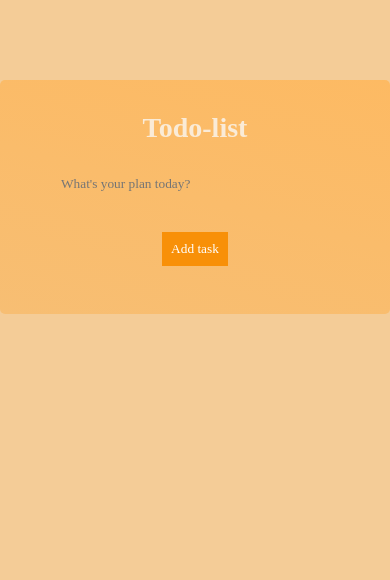
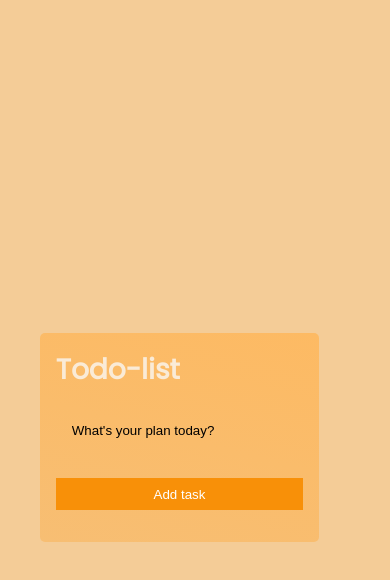
Before and after one commit to Charlie042/Todolist-react, a React (Create React App) app: page / in a window 390 px wide. Shown: the top 580 px of the page. Built offline with nearby package versions, Linux system fonts and the light colour scheme.

Commit message:
Todolist

```diff
--- a/src/App.css
+++ b/src/App.css
@@ -1,72 +1,71 @@
 @import url('https://fonts.googleapis.com/css2?family=Poppins&display=swap');
 
-
-*{
+* {
   margin: 0;
   padding: 0;
   box-sizing: border-box;
-  font-family: 'Playfair Display', serif;
 }
 
-
-
 body {
+  font-family: 'Playfair Display', serif;
   background: rgb(244, 204, 151);
   display: flex;
   justify-content: center;
   align-items: center;
+  min-height: 100vh;
+}
 
-
-}
-.App {
-  text-align: center;
-}
 h1 {
+  font-family: 'Poppins', sans-serif;
   color: antiquewhite;
   margin-bottom: 0.5rem;
   font-size: 1.75rem;
 }
 
-
-.Todowrap{
-  background: linear-gradient(15deg, rgb(247, 190, 115),rgb(253, 186, 99));
-  margin-top: 5rem;
+.Todowrap {
+  font-family: 'Poppins', sans-serif;
+  background: linear-gradient(15deg, rgb(247, 190, 115), rgb(253, 186, 99));
+  margin-top: 5%;
   padding: 2rem;
   border-radius: 5px;
+  width: 90%; /* Adjust based on your preference */
+  max-width: 500px; /* Adjust based on your preference */
+}
 
-}
-.form{
+.form {
   width: 100%;
   margin-bottom: 1rem;
+}
 
-}
-.form-input{
+.form-input {
   outline: none;
   background: none;
   border: transparent;
   padding: 0.5rem 1rem;
   margin-top: 1rem;
   margin-bottom: 2rem;
-  width: 300px;
-  color:white;
-
+  width: 100%;
+  color: white;
 }
 
-todo-input::placeholder {
-  color:black;
+.form-input::placeholder {
+  color: black;
 }
-.input-btn{
-  background:rgb(248, 144, 8);
+
+.input-btn {
+  background: rgb(248, 144, 8);
   color: #fff;
   border: none;
   padding: 0.55rem;
   cursor: pointer;
+  width: 100%;
+}
 
+.input-btn:hover {
+  background-color: rgb(148, 86, 5);
 }
-.input-btn:hover{
-  background-color:rgb(148, 86, 5);
-}
-.task-p{
+
+.task-p {
   display: flex;
   justify-content: space-between;
   align-items: center;
@@ -76,22 +75,34 @@ todo-input::placeholder {
   border-radius: 5px;
   margin-bottom: 1rem;
   cursor: pointer;
+}
 
-}
 .fa-trash {
   margin-left: 0.75rem;
 }
+
 .incompleted {
   color: #fff;
   cursor: pointer;
 }
+
 .completed {
   color: rgb(243, 178, 92);
   text-decoration: line-through;
   cursor: pointer;
 }
+
 .edit-icon,
-.delete-icon
- {
+.delete-icon {
   cursor: pointer;
 }
+
+/* Media query for smaller screens */
+@media only screen and (max-width: 600px) {
+  .Todowrap {
+    margin-top: 10%;
+    padding: 1rem;
+    width: 90%;
+    max-width: 400px;
+  }
+}
```
